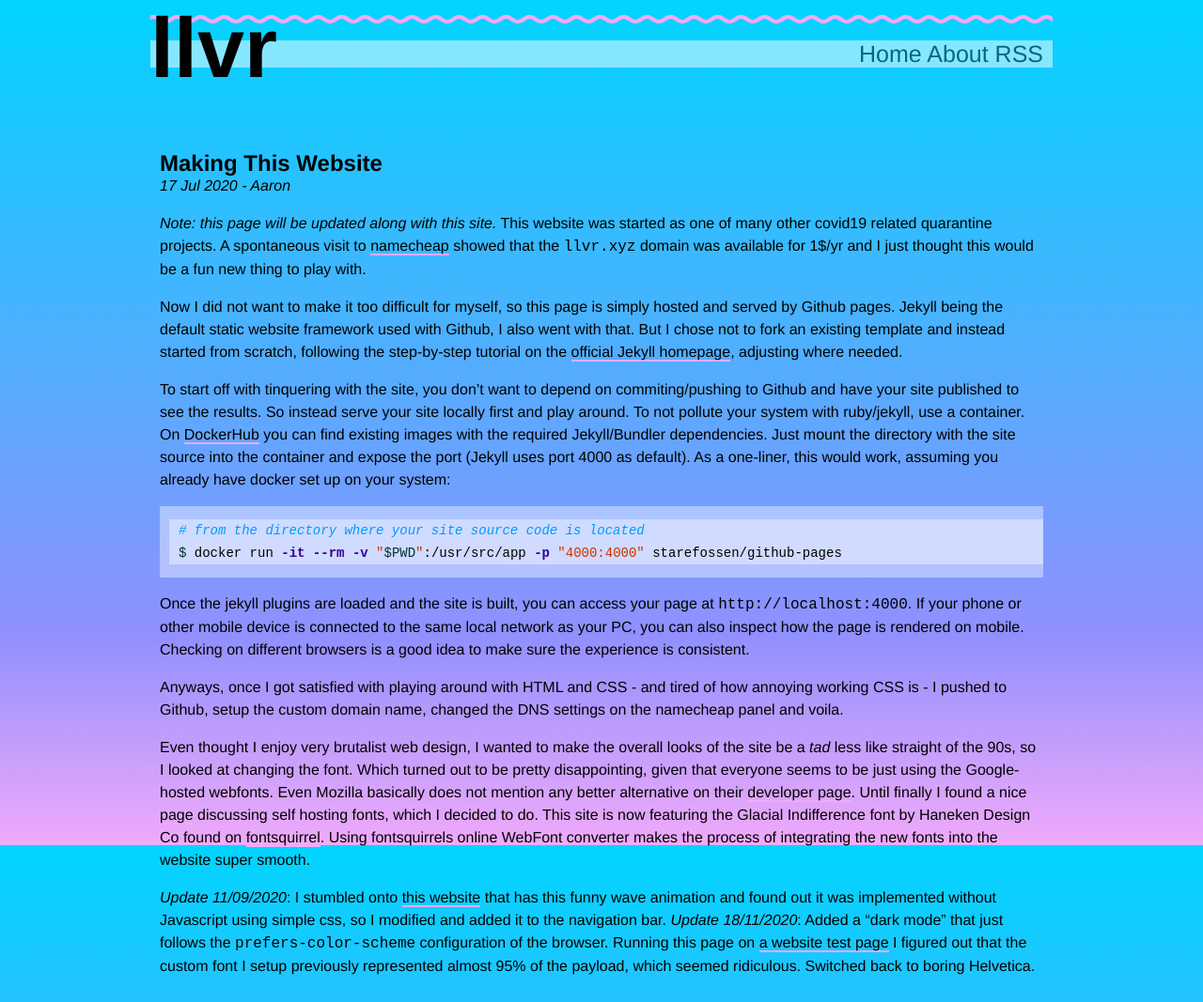
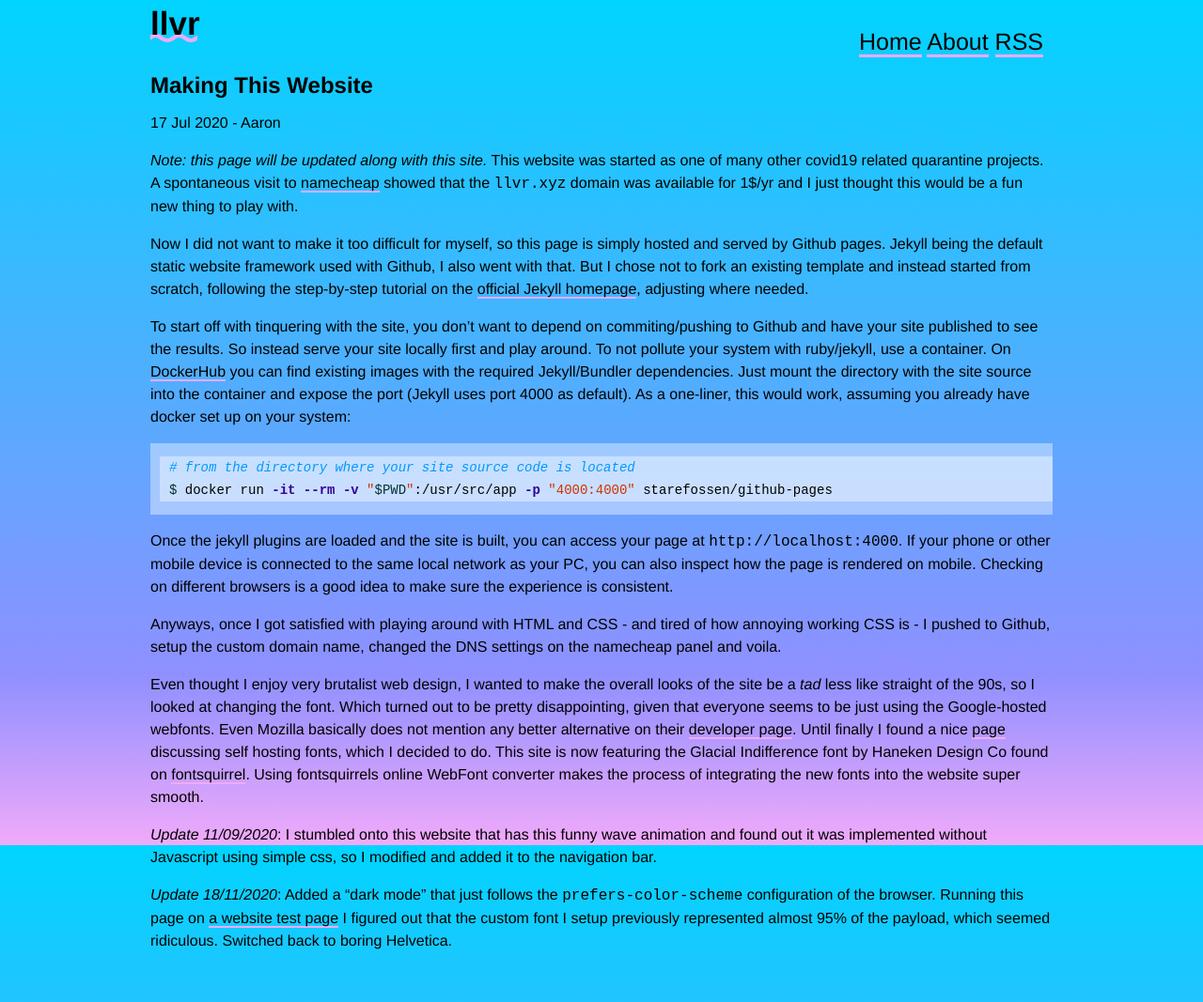
Before and after one commit to 2ar0n/2ar0n.github.io, a Jekyll site: the page built from _posts/2020-07-17-making-this-website.md, in a window 1280 px wide and 1067 px high. Shown: the whole window at 94% size. Built offline with Jekyll 4.4.1, drawn with Linux system fonts in a browser that asks for light colours.

Commit message:
Changed page header style. Added new post. Fixed missing indent before edit message on first post.

```diff
--- a/_layouts/default.html
+++ b/_layouts/default.html
@@ -8,8 +8,9 @@
   </head>
   <body>
     <header>
-        <h1><a href="/">llvr</a></h1>
+        <h1><a class="title" href="/">llvr</a></h1>
         {% include navigation.html %}
+        <div style="clear:both"></div>
     </header>
     <main>
         {{ content }}
--- a/_posts/2020-07-17-making-this-website.md
+++ b/_posts/2020-07-17-making-this-website.md
@@ -22,4 +22,5 @@ Anyways, once I got satisfied with playing around with HTML and CSS - and tired
 Even thought I enjoy very brutalist web design, I wanted to make the overall looks of the site be a *tad* less like straight of the 90s, so I looked at changing the font. Which turned out to be pretty disappointing, given that everyone seems to be just using the Google-hosted webfonts. Even Mozilla basically does not mention any better alternative on their <a href="https://developer.mozilla.org/en-US/docs/Learn/CSS/Styling_text/Web_fonts">developer page</a>. Until finally I found a nice <a href="https://www.tunetheweb.com/blog/should-you-self-host-google-fonts/">page</a> discussing self hosting fonts, which I decided to do. This site is now featuring the Glacial Indifference font by Haneken Design Co found on <a href="https://www.fontsquirrel.com/fonts/glacial-indifference">fontsquirrel</a>. Using fontsquirrels online WebFont converter makes the process of integrating the new fonts into the website super smooth.
 
 *Update 11/09/2020*: I stumbled onto [this website](https://tomgamon.com/) that has this funny wave animation and found out it was implemented without Javascript using simple css, so I modified and added it to the navigation bar.
+
 *Update 18/11/2020*: Added a "dark mode" that just follows the `prefers-color-scheme` configuration of the browser. Running this page on <a href="https://www.webpagetest.org/">a website test page</a> I figured out that the custom font I setup previously represented almost 95% of the payload, which seemed ridiculous. Switched back to boring Helvetica.
--- a/_sass/main.scss
+++ b/_sass/main.scss
@@ -38,9 +38,9 @@
 
 html {
     height: 100%;
-    background-repeat:no-repeat;
+    background-repeat: no-repeat;
     background: var(--c-background);
-    background: linear-gradient(0deg, var(--c-background-gradient-end) 0%, var(--c-background-gradient-mid) 25%, var(--c-background) 100%);
+    background: linear-gradient(0deg, var(--c-background-gradient-end) 0%, var(--c-background-gradient-mid) 20%, var(--c-background) 100%);
     background-attachment: fixed;
     font-family: "Helvetica", "Times New Roman";
     color: var(--c-text);
@@ -50,6 +50,7 @@ body {
     font-size: 16px;
     max-width: 960px;
     margin: auto;
+    padding: 5px;
 }
 
 header {
@@ -60,62 +61,53 @@ header {
 }
 
 header h1 {
-    font-size: 90px;
+    font-size: 35px;
     margin: 0;
     width: 50px;
+    float: left;
 }
 
 nav {
-    background: var(--c-navbar);
-    opacity: 0.5;
     text-align: right;
     padding-right: 10px;
     font-size: 25px;
-    position: relative;
-    bottom: 60px;
-    z-index: -1;
+    margin-top: 25px;
+    float: right;
 }
 
-header {
+header h1 {
     background: url("/assets/wave.svg");
     background-size: 25px 20px;
     background-repeat: repeat-x;
     background-color: transparent;
 
-    animation: move 25s linear infinite;
-    -webkit-animation: move 25s linear infinite;
+    animation: move 1s linear infinite;
+    -webkit-animation: move 1s linear infinite;
     animation-play-state: running;
     text-decoration: none;
     -webkit-text-decoration-skip: objects;
-    // border-bottom: none;
 }
 
 @-webkit-keyframes move {
 from {
-    background-position: 2px 10px;
+    background-position: 0px 25px;
   }
   to {
-    background-position: 500px 10px;
+    background-position: 25px 25px;
   }
 }
 
 @keyframe move {
 from {
-    background-position: 2px 10px;
+    background-position: 0px 25px;
   }
   to {
-    background-position: 500px 10px;
+    background-position: 25px 25px;
   }
 }
 
 a {
     text-decoration: none;
-}
-header a:link, header a:visited {
-    color: var(--c-text);
-}
-header a:hover {
-    color: var(--c-accent);
 }
 
 .index {
@@ -134,25 +126,27 @@ header a:hover {
 
 main {
     line-height: 24px;
-    padding: 10px;
 }
 
-main a {
+a {
     border-bottom: 0.15em solid var(--c-accent);
     color: --c-text;
 }
-main a:link, main a:visited {
+a:link, a:visited {
     color: var(--c-text);
 }
-main a:hover {
+a:hover {
     background-color: var(--c-accent);
+}
+.title {
+    border-bottom: none;
 }
 
 main h2 {
     margin-bottom: 0;
 }
 
-h2 + p {
+.index h2 + p {
     margin: 0;
     font-style: italic;
 }
```
Also changed, not shown: _posts/2020-12-04-getting-into-stock-investing.md (added, +26 -0 lines).
